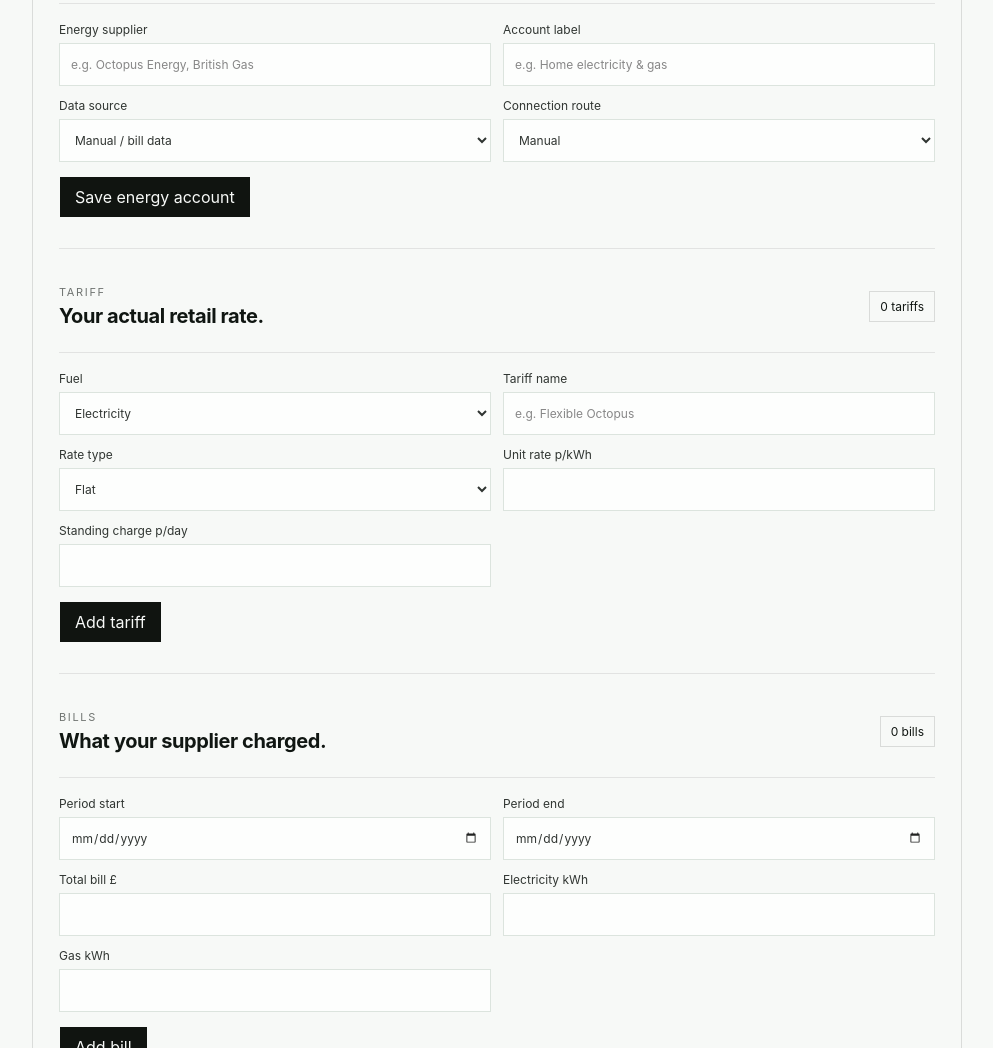
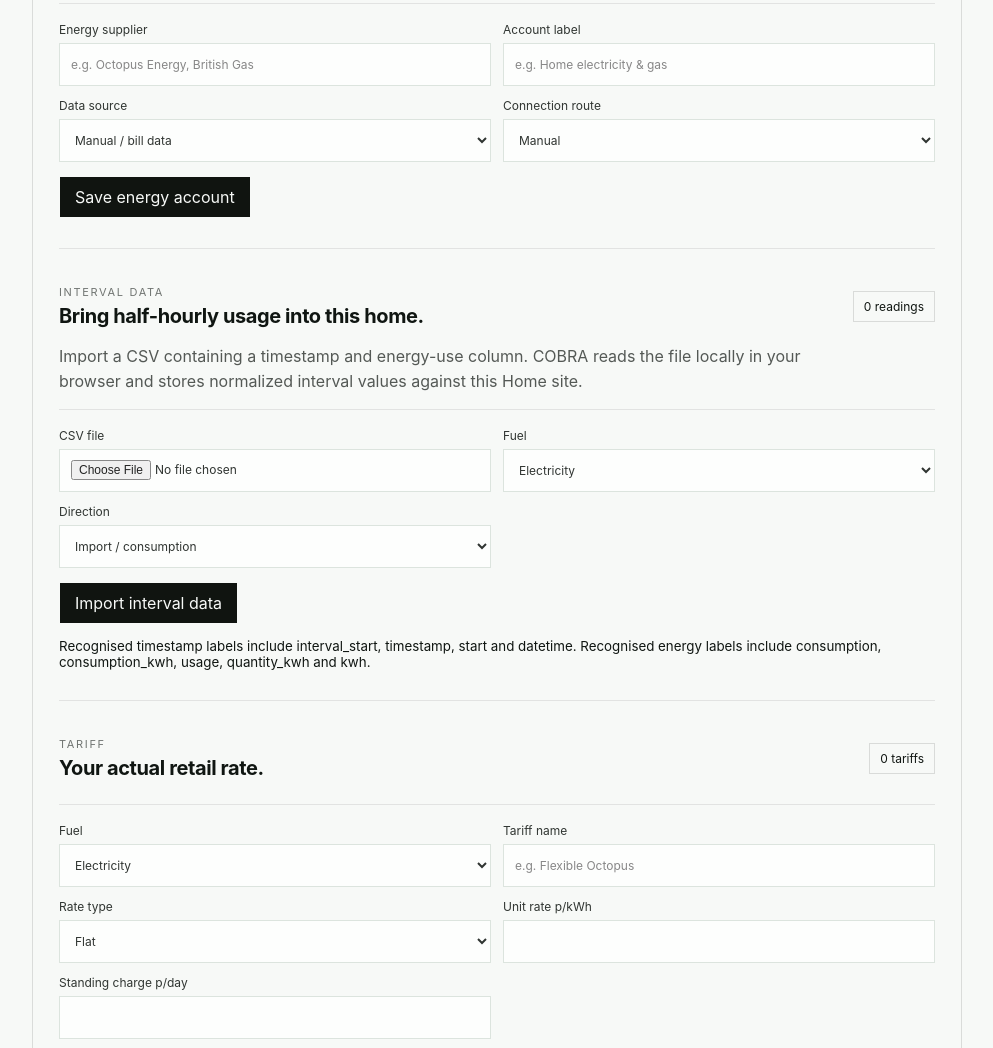
Before and after one commit to ol-s-cloud/bitcoin-address-generator, a website: page home-dashboard.html in a window 1280 px wide. Shown: the part 855-1903 px from the top of the page, without its empty margins (274-1267 px from the left). Drawn offline with Linux system fonts and the light colour scheme; no server answers.

Commit message:
Add COBRA Home interval data import surface

```diff
--- a/home-dashboard.html
+++ b/home-dashboard.html
@@ -48,6 +48,20 @@
             </div>
             <div class="home-form-actions"><button type="submit">Save energy account</button><span id="energyAccountStatus" class="home-inline-status"></span></div>
           </form>
+
+          <div class="home-subsection">
+            <div class="home-subsection-head"><div><div class="home-app-eyebrow">INTERVAL DATA</div><h3>Bring half-hourly usage into this home.</h3></div><span id="intervalCount" class="home-site-pill">0 readings</span></div>
+            <p>Import a CSV containing a timestamp and energy-use column. COBRA reads the file locally in your browser and stores normalized interval values against this Home site.</p>
+            <form id="intervalImportForm" class="home-data-form compact">
+              <div class="home-form-grid">
+                <label>CSV file<input id="intervalFile" type="file" accept=".csv,text/csv,text/plain" required /></label>
+                <label>Fuel<select id="intervalFuel"><option value="electricity">Electricity</option><option value="gas">Gas</option></select></label>
+                <label>Direction<select id="intervalDirection"><option value="import">Import / consumption</option><option value="export">Export</option><option value="generation">Generation</option></select></label>
+              </div>
+              <div class="home-form-actions"><button type="submit">Import interval data</button><span id="intervalImportStatus" class="home-inline-status"></span></div>
+              <small class="home-form-note">Recognised timestamp labels include interval_start, timestamp, start and datetime. Recognised energy labels include consumption, consumption_kwh, usage, quantity_kwh and kwh.</small>
+            </form>
+          </div>
 
           <div class="home-subsection">
             <div class="home-subsection-head"><div><div class="home-app-eyebrow">TARIFF</div><h3>Your actual retail rate.</h3></div><span id="tariffCount" class="home-site-pill">0 tariffs</span></div>
@@ -109,6 +123,6 @@
       </div>
     </div>
   </main>
-  <script src="/site-ui.js"></script><script src="/home-dashboard.js"></script>
+  <script src="/site-ui.js"></script><script src="/home-dashboard.js"></script><script src="/home-csv-import.js"></script>
 </body>
 </html>
```
